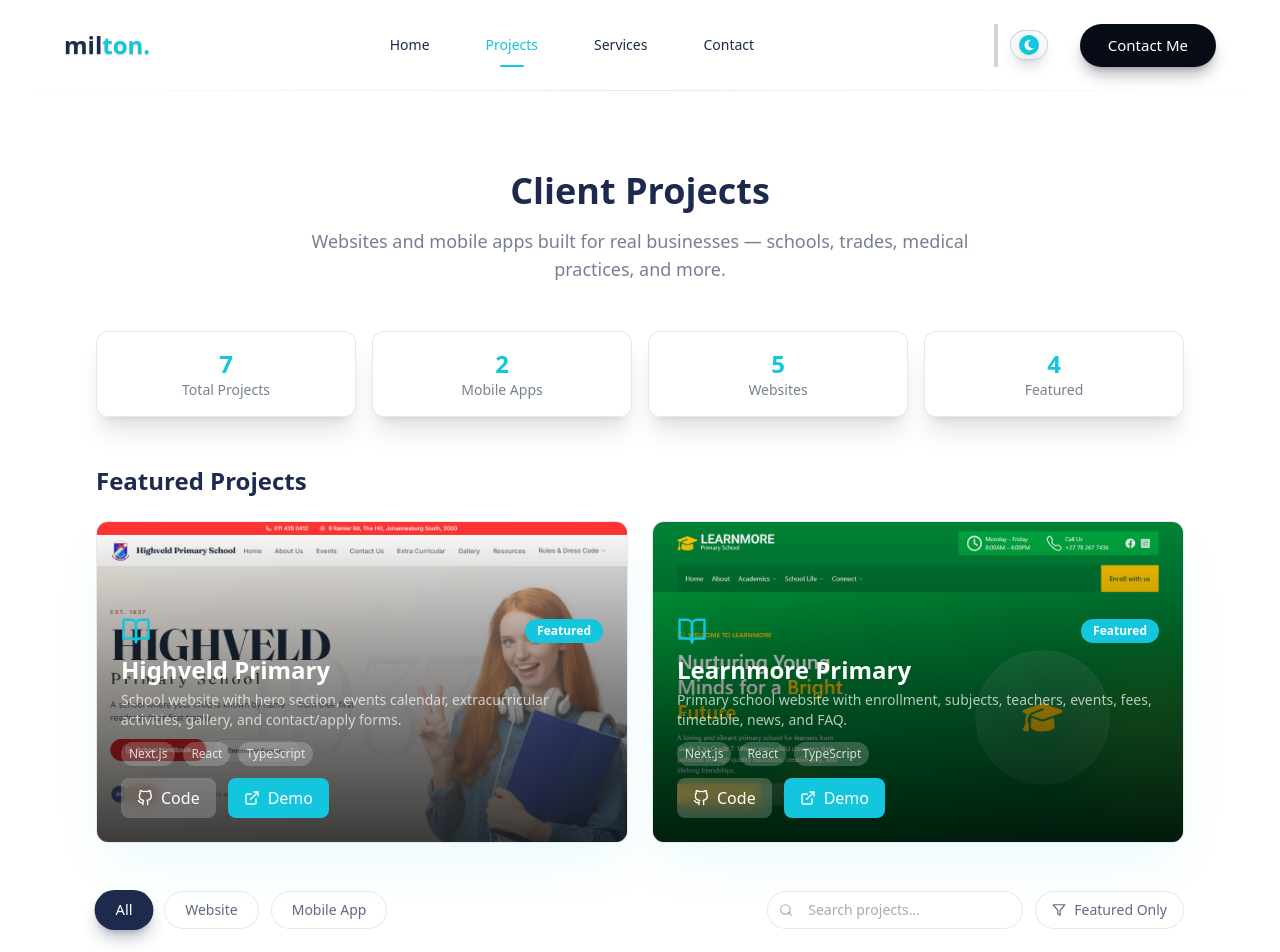
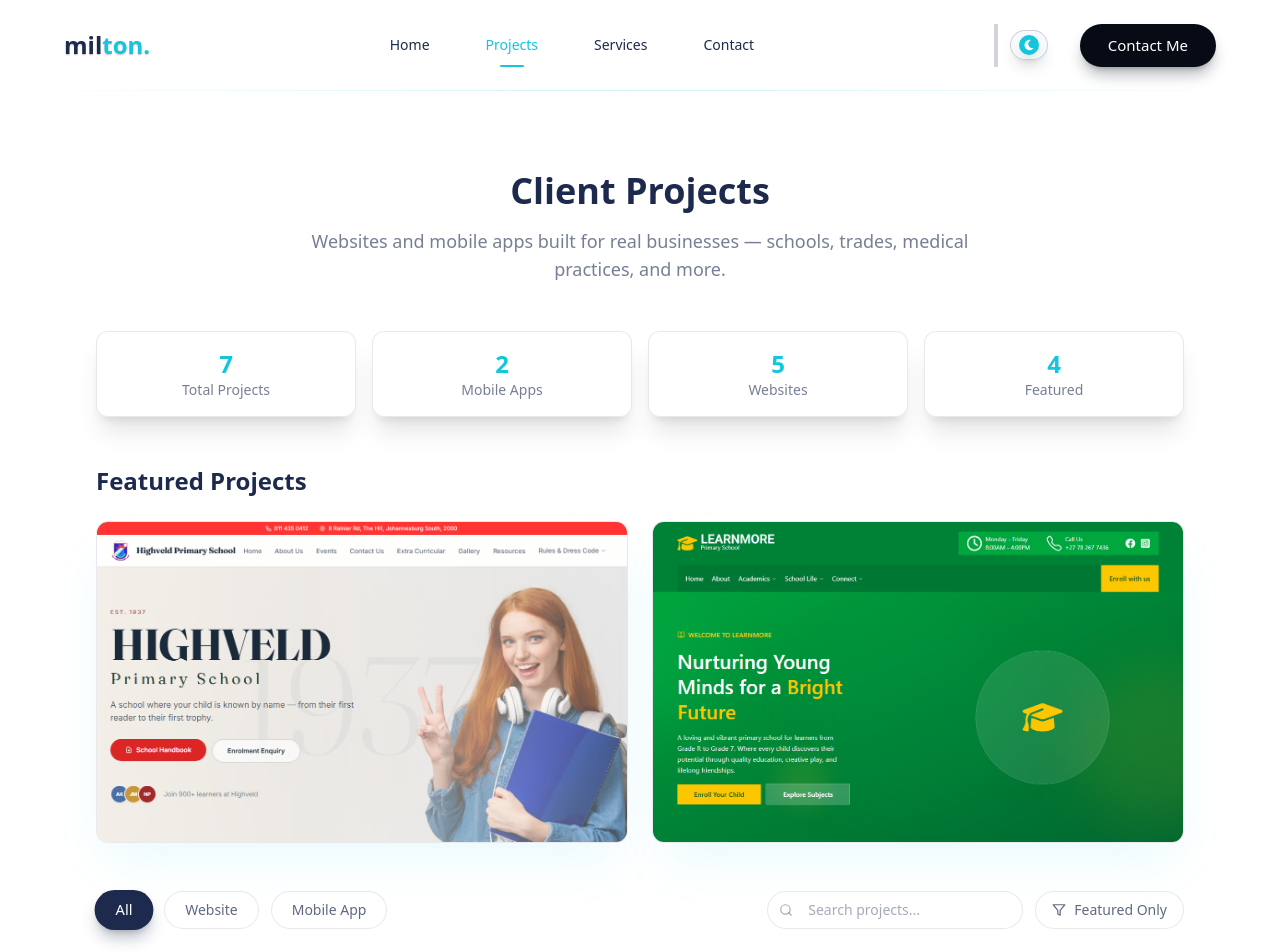
Before and after one commit to Kummirai/react-components, a Next.js app: page /projects in a window 1280 px wide. Shown: the top 952 px of the page. Built offline with nearby package versions, Linux system fonts and the light colour scheme.

Commit message:
feat: refactor ProjectsPage to use Link component for project demo navigation

```diff
--- a/app/projects/page.jsx
+++ b/app/projects/page.jsx
@@ -195,52 +195,13 @@ export default function ProjectsPage() {
                   className="group relative rounded-xl overflow-hidden bg-white/60 dark:bg-[#070b15]/80 border border-navy/10 dark:border-light/10 shadow-2xl shadow-cyan/10 transition-all duration-500 hover:scale-[1.02]"
                 >
                   <div className="absolute -inset-0.5 rounded-xl bg-cyan opacity-0 group-hover:opacity-30 blur-xl transition-opacity duration-500 -z-10"></div>
-                  <div className="relative h-80 overflow-hidden">
+                  <Link href={project.liveDemo} target="_blank" className="block relative h-80 overflow-hidden">
                     <img
                       src={project.image}
                       alt={project.title}
-                      className="absolute inset-0 h-full w-full object-cover transition-transform duration-500 group-hover:scale-110"
+                      className="h-full w-full object-cover transition-transform duration-500 group-hover:scale-110"
                     />
-                    <div className="absolute inset-0 bg-gradient-to-t from-black/75 via-black/40 to-transparent" />
-                    <div className="relative z-10 flex flex-col justify-end h-full p-6">
-                      <div className="flex items-center justify-between mb-2">
-                        <div className="text-3xl text-cyan">{project.icon}</div>
-                        <span className="px-3 py-1 text-xs font-semibold rounded-full bg-cyan text-white">
-                          Featured
-                        </span>
-                      </div>
-                      <h3 className="text-2xl font-semibold text-white mb-1">
-                        {project.title}
-                      </h3>
-                      <p className="text-white/70 text-sm mb-3">{project.description}</p>
-                      <div className="flex flex-wrap gap-2 mb-3">
-                        {project.techStack.slice(0, 3).map((tech, idx) => (
-                          <span
-                            key={idx}
-                            className="text-xs px-2 py-1 rounded-full bg-white/20 text-white/80"
-                          >
-                            {tech}
-                          </span>
-                        ))}
-                      </div>
-                      <div className="flex gap-3">
-                        <Link
-                          href={project.github}
-                          target="_blank"
-                          className="flex items-center gap-2 px-4 py-2 rounded-lg bg-white/20 text-white hover:bg-white/30 transition-all duration-300 hover:scale-105 backdrop-blur-sm"
-                        >
-                          <FiGithub /> Code
-                        </Link>
-                        <Link
-                          href={project.liveDemo}
-                          target="_blank"
-                          className="flex items-center gap-2 px-4 py-2 rounded-lg bg-cyan text-white hover:scale-105 transition-all duration-300"
-                        >
-                          <FiExternalLink /> Demo
-                        </Link>
-                      </div>
-                    </div>
-                  </div>
+                  </Link>
                 </div>
               ))}
             </div>
```
